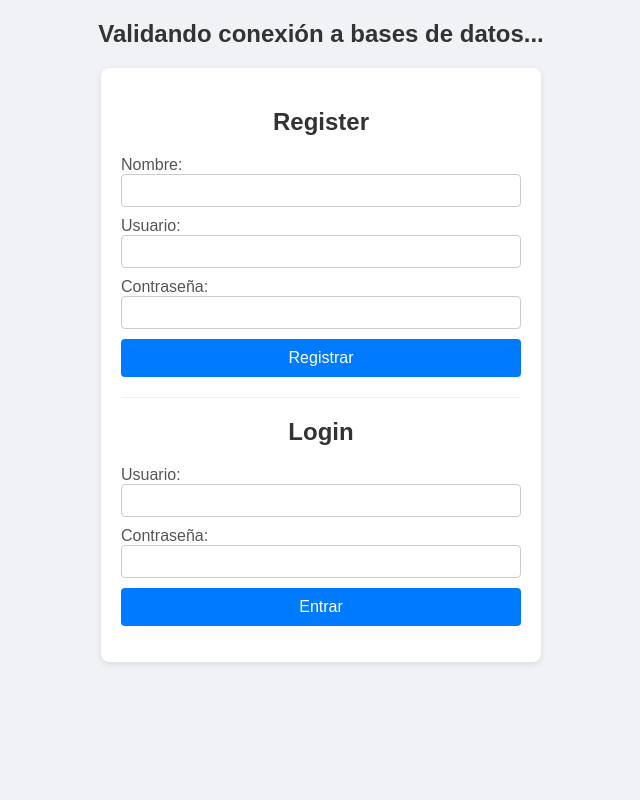
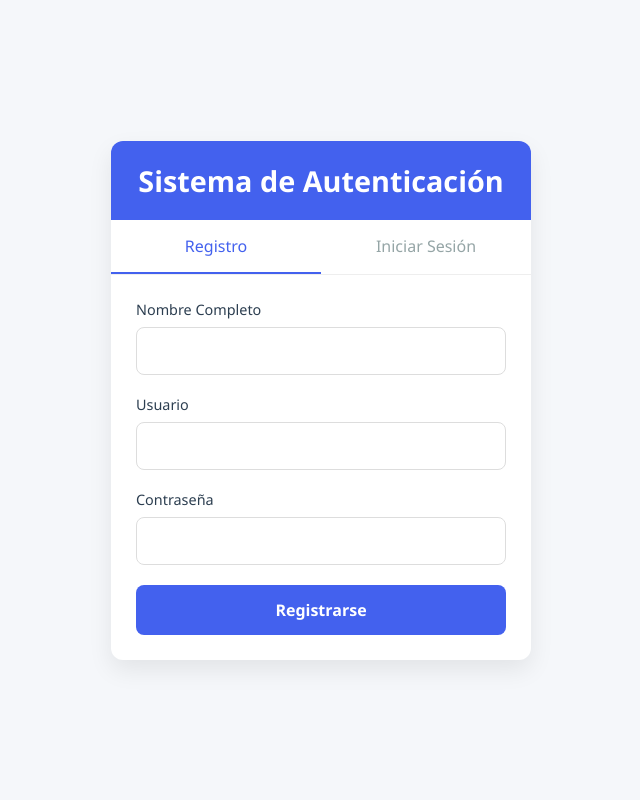
Before and after one commit to Jaim3andr3s/deploy-azure, a PHP site: page / in a window 1280 px wide. Shown: the whole page, without its empty margins (319-959 px from the left). Run offline with PHP 8.4, Linux system fonts and the light colour scheme.

Commit message:
ñerda14

```diff
--- a/index.php
+++ b/index.php
@@ -3,9 +3,6 @@
 ini_set('display_errors', 1);
 ini_set('display_startup_errors', 1);
 error_reporting(E_ALL);
-
-echo "<h2>Validando conexión a bases de datos...</h2>";
-
 
 // --- Función de conexión MySQL con SSL ---
 function getMySqlConnection() {
@@ -29,67 +26,67 @@ function getMySqlConnection() {
     );
 
     if (mysqli_connect_errno()) {
-        die("<div class='message error'>❌ Error MySQL (SSL): " . mysqli_connect_error() . "</div>");
+        die("<div class='alert error'>❌ Error MySQL (SSL): " . mysqli_connect_error() . "</div>");
     }
     return $con;
 }
 
-// --- Función de registro ---
+// --- Funciones de autenticación ---
 function registerUser($nombre, $username, $password) {
     $con = getMySqlConnection();
-    // Verificar existencia
+
     $stmt = $con->prepare("SELECT id FROM usuarios WHERE usuario = ?");
     $stmt->bind_param("s", $username);
     $stmt->execute();
     $stmt->store_result();
+
     if ($stmt->num_rows > 0) {
-        echo "<div class='message error'>❌ El usuario '{$username}' ya existe.</div>";
-        $stmt->close();
-        $con->close();
+        echo "<div class='alert error'>El usuario ya existe</div>";
         return;
     }
-    $stmt->close();
-    // Insertar con hash
+
     $hash = password_hash($password, PASSWORD_DEFAULT);
     $stmt = $con->prepare("INSERT INTO usuarios (nombre, usuario, contrasena) VALUES (?, ?, ?)");
     $stmt->bind_param("sss", $nombre, $username, $hash);
+
     if ($stmt->execute()) {
-        echo "<div class='message success'>✅ Usuario '{$username}' registrado correctamente.</div>";
+        echo "<div class='alert success'>Registro exitoso</div>";
     } else {
-        echo "<div class='message error'>❌ Error al registrar: " . $stmt->error . "</div>";
+        echo "<div class='alert error'>Error al registrar: " . $stmt->error . "</div>";
     }
+
     $stmt->close();
     $con->close();
 }
 
-// --- Función de login ---
 function loginUser($username, $password) {
     $con = getMySqlConnection();
-    // Obtener hash
+
     $stmt = $con->prepare("SELECT contrasena FROM usuarios WHERE usuario = ?");
     $stmt->bind_param("s", $username);
     $stmt->execute();
     $stmt->bind_result($hash);
+
     if (!$stmt->fetch()) {
-        echo "<div class='message error'>❌ Usuario '{$username}' no encontrado.</div>";
-        $stmt->close();
-        $con->close();
+        echo "<div class='alert error'>Usuario no encontrado</div>";
         return;
     }
+
+    if (password_verify($password, $hash)) {
+        echo "<div class='alert success'>Bienvenido, $username</div>";
+        // Aquí podrías iniciar sesión
+    } else {
+        echo "<div class='alert error'>Contraseña incorrecta</div>";
+    }
+
     $stmt->close();
-    // Verificar contraseña
-    if (password_verify($password, $hash)) {
-        echo "<div class='message success'>✅ Login exitoso. ¡Bienvenido, {$username}!</div>";
-    } else {
-        echo "<div class='message error'>❌ Contraseña incorrecta.</div>";
-    }
     $con->close();
 }
 
-// --- Lógica de recepción de formulario ---
+// --- Manejo del formulario ---
 if ($_SERVER['REQUEST_METHOD'] === 'POST') {
-    $action   = $_POST['action']   ?? '';
-    $nombre   = trim($_POST['nombre']   ?? '');
+    $action = $_POST['action'] ?? '';
+    $nombre = trim($_POST['nombre'] ?? '');
     $username = trim($_POST['username'] ?? '');
     $password = $_POST['password'] ?? '';
 
@@ -97,115 +94,264 @@ if ($_SERVER['REQUEST_METHOD'] === 'POST') {
         registerUser($nombre, $username, $password);
     } elseif ($action === 'login') {
         loginUser($username, $password);
-    } else {
-        echo "<div class='message error'>⚠ Acción inválida.</div>";
     }
-    exit;
 }
 ?>
 <!DOCTYPE html>
 <html lang="es">
 <head>
   <meta charset="UTF-8">
-  <title>Auth PHP en App Service</title>
+  <meta name="viewport" content="width=device-width, initial-scale=1.0">
+  <title>Sistema de Autenticación</title>
   <style>
+    :root {
+      --primary: #4361ee;
+      --success: #2ecc71;
+      --error: #e74c3c;
+      --dark: #2c3e50;
+      --light: #ecf0f1;
+      --gray: #95a5a6;
+    }
+
+    * {
+      box-sizing: border-box;
+      margin: 0;
+      padding: 0;
+      font-family: 'Segoe UI', Tahoma, Geneva, Verdana, sans-serif;
+    }
+
     body {
-      font-family: Arial, sans-serif;
-      background: #f0f2f5;
-      margin: 0;
+      background-color: #f5f7fa;
+      display: flex;
+      justify-content: center;
+      align-items: center;
+      min-height: 100vh;
       padding: 20px;
     }
-    .container {
-      max-width: 400px;
-      background: #fff;
-      margin: 0 auto;
+
+    .auth-container {
+      width: 100%;
+      max-width: 420px;
+      background: white;
+      border-radius: 12px;
+      box-shadow: 0 10px 25px rgba(0, 0, 0, 0.08);
+      overflow: hidden;
+    }
+
+    .auth-header {
+      background: var(--primary);
+      color: white;
       padding: 20px;
-      border-radius: 8px;
-      box-shadow: 0 2px 6px rgba(0,0,0,0.1);
+      text-align: center;
     }
-    h2 {
+
+    .auth-header h1 {
+      font-size: 1.8rem;
+      font-weight: 600;
+    }
+
+    .auth-tabs {
+      display: flex;
+      border-bottom: 1px solid #eee;
+    }
+
+    .auth-tab {
+      flex: 1;
+      padding: 15px;
       text-align: center;
-      color: #333;
+      cursor: pointer;
+      font-weight: 500;
+      color: var(--gray);
+      transition: all 0.3s;
     }
-    form {
+
+    .auth-tab.active {
+      color: var(--primary);
+      border-bottom: 2px solid var(--primary);
+    }
+
+    .auth-content {
+      padding: 25px;
+    }
+
+    .auth-form {
       display: flex;
       flex-direction: column;
-      gap: 10px;
+      gap: 20px;
     }
-    label {
+
+    .form-group {
       display: flex;
       flex-direction: column;
-      color: #555;
+      gap: 8px;
     }
-    input[type="text"],
-    input[type="password"] {
-      padding: 8px;
-      border: 1px solid #ccc;
-      border-radius: 4px;
+
+    .form-group label {
+      font-size: 0.9rem;
+      color: var(--dark);
+      font-weight: 500;
     }
-    button {
-      padding: 10px;
+
+    .form-group input {
+      padding: 12px 15px;
+      border: 1px solid #ddd;
+      border-radius: 8px;
+      font-size: 1rem;
+      transition: border 0.3s;
+    }
+
+    .form-group input:focus {
+      outline: none;
+      border-color: var(--primary);
+      box-shadow: 0 0 0 3px rgba(67, 97, 238, 0.2);
+    }
+
+    .auth-btn {
+      background: var(--primary);
+      color: white;
       border: none;
-      border-radius: 4px;
-      background: #007bff;
-      color: #fff;
+      padding: 14px;
+      border-radius: 8px;
+      font-size: 1rem;
+      font-weight: 600;
       cursor: pointer;
-      font-size: 16px;
+      transition: background 0.3s;
     }
-    button:hover {
-      background: #0056b3;
+
+    .auth-btn:hover {
+      background: #3a56d4;
     }
-    hr {
-      border: none;
-      border-top: 1px solid #eee;
+
+    .divider {
+      display: flex;
+      align-items: center;
       margin: 20px 0;
+      color: var(--gray);
+      font-size: 0.9rem;
     }
-    .message {
-      padding: 10px;
-      border-radius: 4px;
-      margin-bottom: 10px;
-      font-weight: bold;
+
+    .divider::before, .divider::after {
+      content: "";
+      flex: 1;
+      border-bottom: 1px solid #eee;
     }
-    .message.success {
-      background: #e6ffed;
-      color: #2f6627;
+
+    .divider::before {
+      margin-right: 10px;
     }
-    .message.error {
-      background: #ffe6e6;
-      color: #a12f2f;
+
+    .divider::after {
+      margin-left: 10px;
+    }
+
+    .alert {
+      padding: 12px 15px;
+      border-radius: 8px;
+      margin-bottom: 20px;
+      font-size: 0.9rem;
+      display: flex;
+      align-items: center;
+    }
+
+    .alert.success {
+      background: rgba(46, 204, 113, 0.1);
+      color: var(--success);
+      border-left: 4px solid var(--success);
+    }
+
+    .alert.error {
+      background: rgba(231, 76, 60, 0.1);
+      color: var(--error);
+      border-left: 4px solid var(--error);
+    }
+
+    .tab-content {
+      display: none;
+    }
+
+    .tab-content.active {
+      display: block;
     }
   </style>
 </head>
 <body>
-  <div class="container">
-    <h2>Register</h2>
-    <form method="post">
-      <input type="hidden" name="action" value="register">
-      <label>Nombre:
-        <input type="text" name="nombre" required>
-      </label>
-      <label>Usuario:
-        <input type="text" name="username" required>
-      </label>
-      <label>Contraseña:
-        <input type="password" name="password" required>
-      </label>
-      <button type="submit">Registrar</button>
-    </form>
+  <div class="auth-container">
+    <div class="auth-header">
+      <h1>Sistema de Autenticación</h1>
+    </div>
 
-    <hr>
+    <div class="auth-tabs">
+      <div class="auth-tab active" onclick="switchTab('register')">Registro</div>
+      <div class="auth-tab" onclick="switchTab('login')">Iniciar Sesión</div>
+    </div>
 
-    <h2>Login</h2>
-    <form method="post">
-      <input type="hidden" name="action" value="login">
-      <label>Usuario:
-        <input type="text" name="username" required>
-      </label>
-      <label>Contraseña:
-        <input type="password" name="password" required>
-      </label>
-      <button type="submit">Entrar</button>
-    </form>
+    <div class="auth-content">
+      <!-- Mensajes de feedback -->
+      <?php if (isset($_POST['action'])): ?>
+        <div class="alert <?= strpos($_POST['action'], 'error') ? 'error' : 'success' ?>">
+          <?= $message ?? '' ?>
+        </div>
+      <?php endif; ?>
+
+      <!-- Formulario de Registro -->
+      <div id="register-tab" class="tab-content active">
+        <form method="post" class="auth-form">
+          <input type="hidden" name="action" value="register">
+
+          <div class="form-group">
+            <label for="nombre">Nombre Completo</label>
+            <input type="text" id="nombre" name="nombre" required>
+          </div>
+
+          <div class="form-group">
+            <label for="username">Usuario</label>
+            <input type="text" id="username" name="username" required>
+          </div>
+
+          <div class="form-group">
+            <label for="password">Contraseña</label>
+            <input type="password" id="password" name="password" required>
+          </div>
+
+          <button type="submit" class="auth-btn">Registrarse</button>
+        </form>
+      </div>
+
+      <!-- Formulario de Login -->
+      <div id="login-tab" class="tab-content">
+        <form method="post" class="auth-form">
+          <input type="hidden" name="action" value="login">
+
+          <div class="form-group">
+            <label for="login-username">Usuario</label>
+            <input type="text" id="login-username" name="username" required>
+          </div>
+
+          <div class="form-group">
+            <label for="login-password">Contraseña</label>
+            <input type="password" id="login-password" name="password" required>
+          </div>
+
+          <button type="submit" class="auth-btn">Iniciar Sesión</button>
+        </form>
+      </div>
+    </div>
   </div>
+
+  <script>
+    function switchTab(tabName) {
+      // Cambiar pestañas activas
+      document.querySelectorAll('.auth-tab').forEach(tab => {
+        tab.classList.remove('active');
+      });
+      document.querySelector(`.auth-tab[onclick="switchTab('${tabName}')"]`).classList.add('active');
+
+      // Cambiar contenido visible
+      document.querySelectorAll('.tab-content').forEach(content => {
+        content.classList.remove('active');
+      });
+      document.getElementById(`${tabName}-tab`).classList.add('active');
+    }
+  </script>
 </body>
 </html>
```
